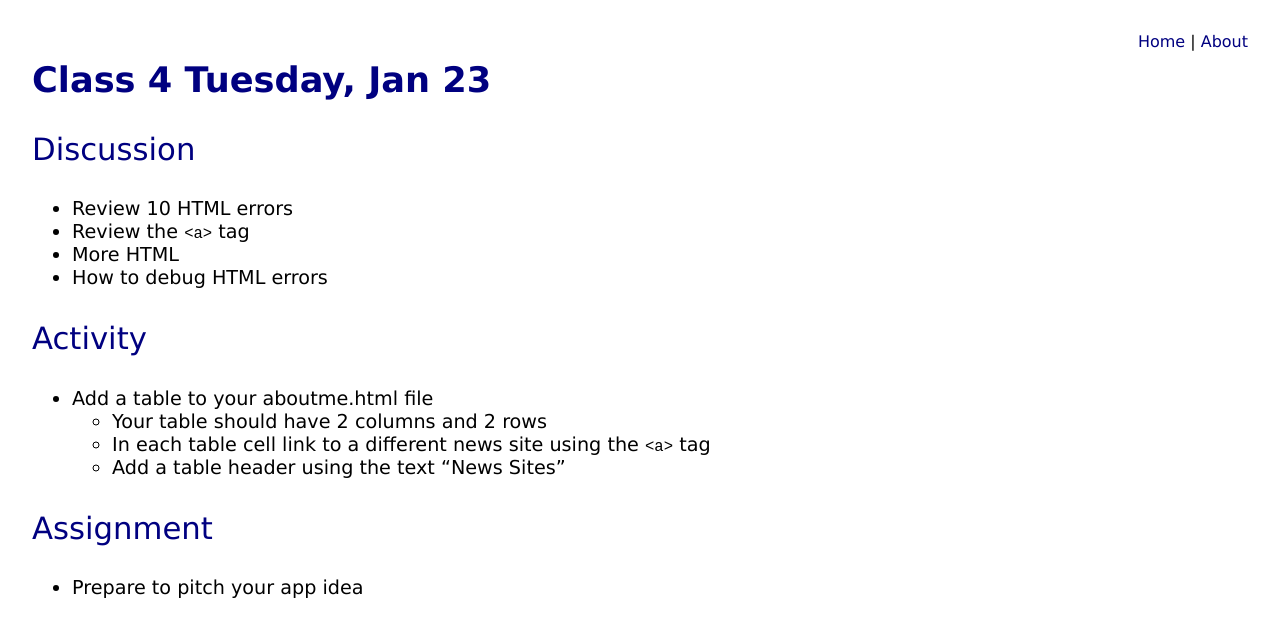
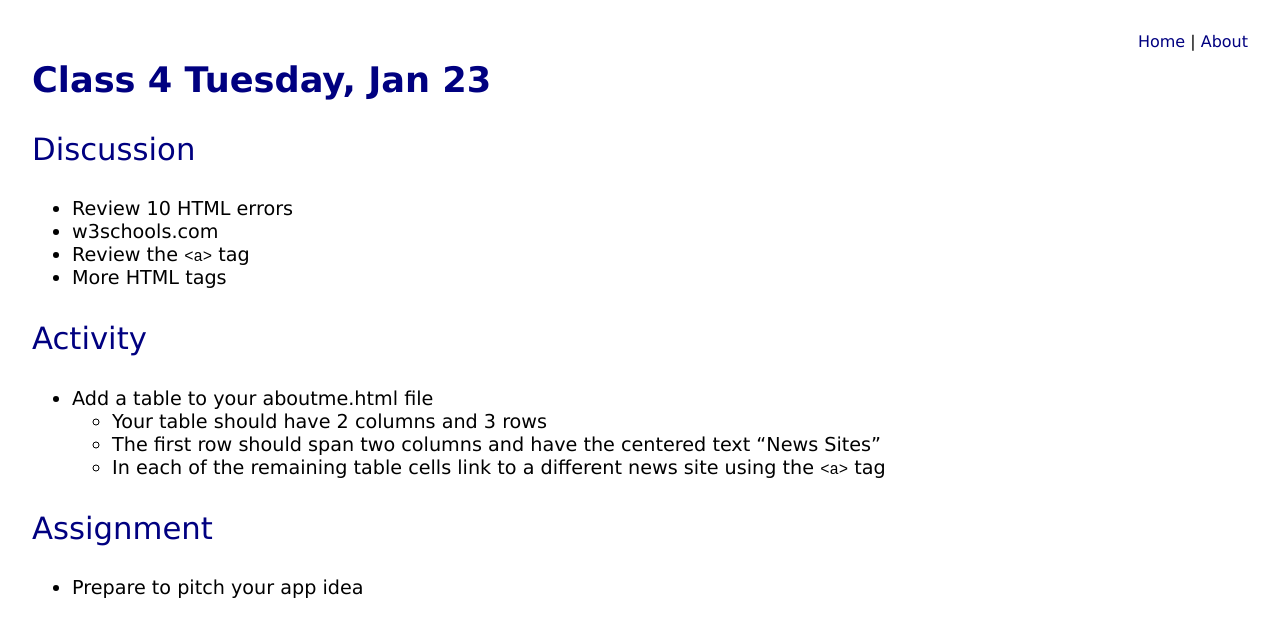
Before and after one commit to UAAppClass/uaappclass.github.io, a Jekyll site: the page built from _posts/2016-1-1-Class-04.md, in a window 1280 px wide. Shown: the top 637 px of the page. Built offline with Jekyll 4.4.1, drawn with Linux system fonts in a browser that asks for light colours.

Commit message:
Updates to class 4

```diff
--- a/_posts/2016-1-1-Class-04.md
+++ b/_posts/2016-1-1-Class-04.md
@@ -6,16 +6,16 @@ title: Class 4 Tuesday, Jan 23
 ### Discussion
 
 * Review 10 HTML errors
+* w3schools.com
 * Review the `<a>` tag
-* More HTML
-* How to debug HTML errors
+* More HTML tags
 
 ### Activity
 
 * Add a table to your aboutme.html file
-  * Your table should have 2 columns and 2 rows
-  * In each table cell link to a different news site using the `<a>` tag
-  * Add a table header using the text "News Sites"
+  * Your table should have 2 columns and 3 rows
+  * The first row should span two columns and have the centered text "News Sites"
+  * In each of the remaining table cells link to a different news site using the `<a>` tag
 
 ### Assignment
 
```
